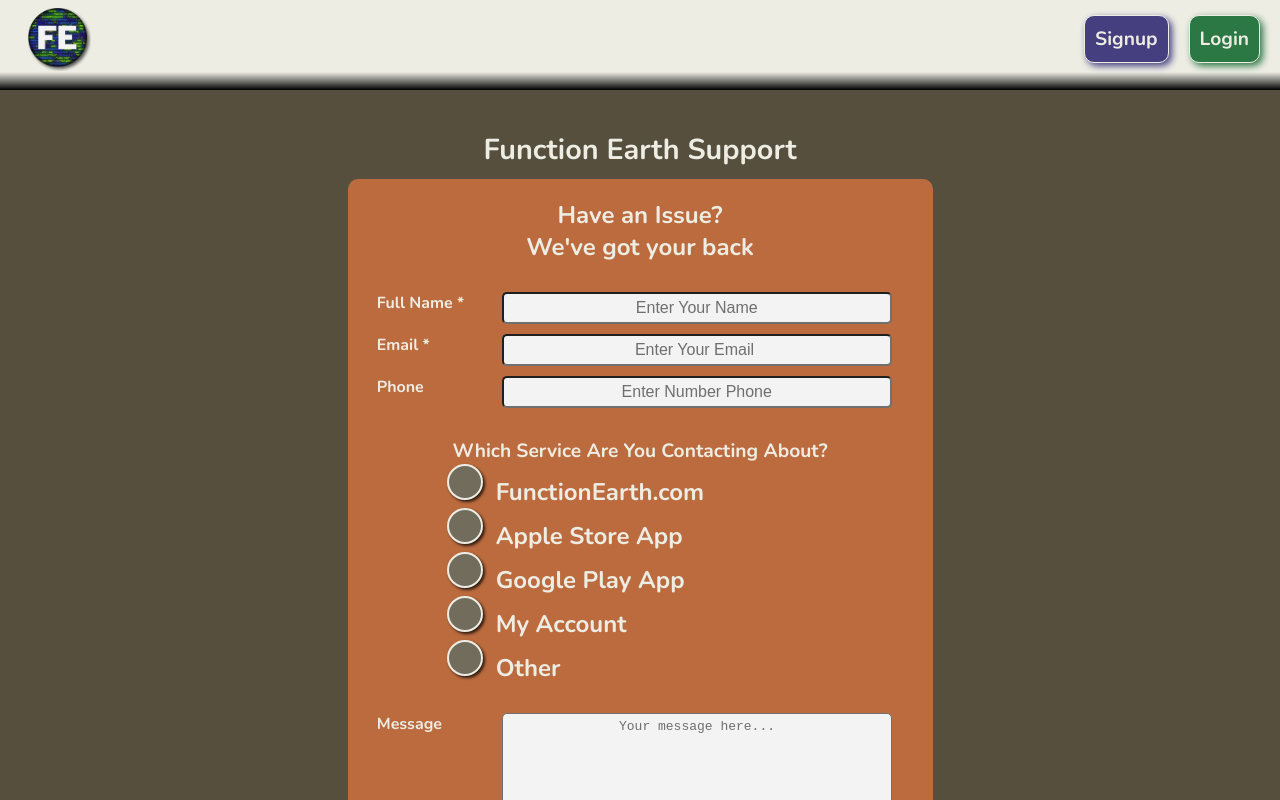
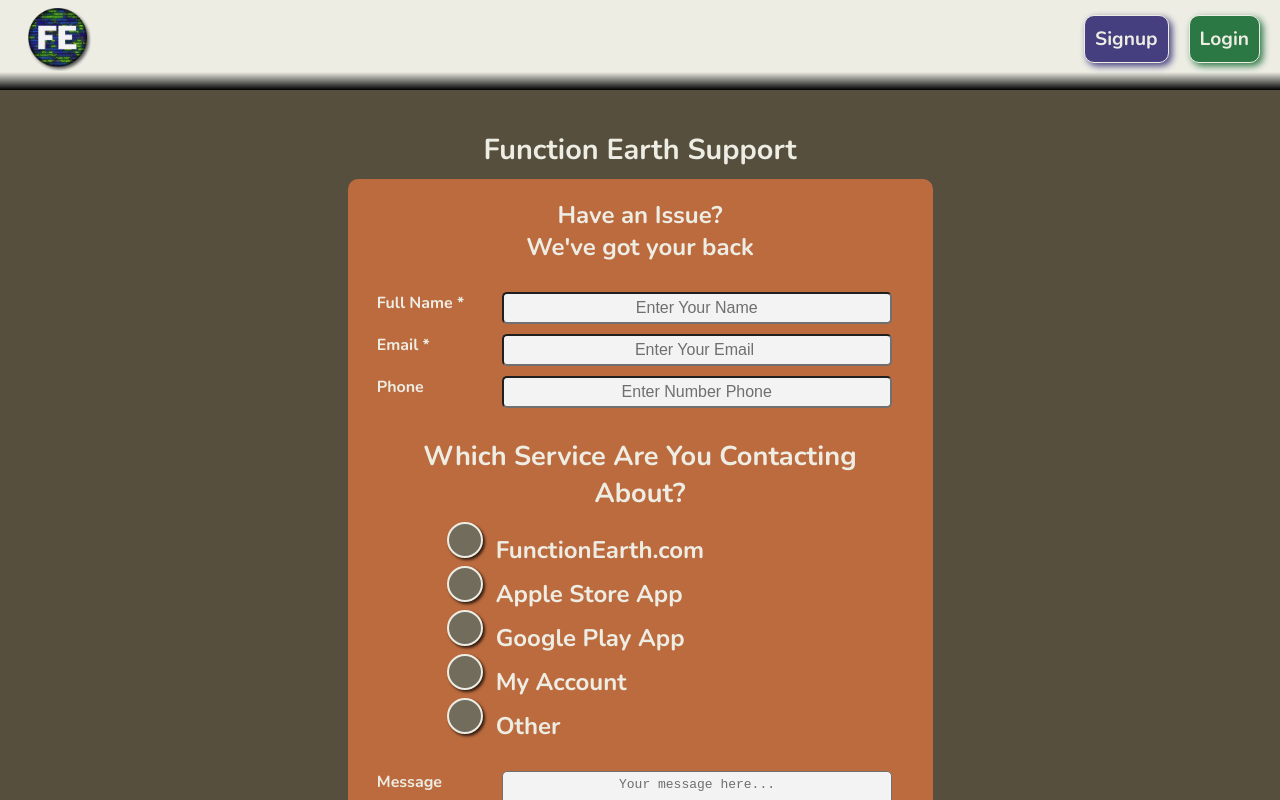
Before and after one commit to JacobMacInnis/web-function-earth-client, a React (Create React App) app: page /support in a window 1280 px wide. Shown: the top 800 px of the page. Built offline with nearby package versions, Linux system fonts and the light colour scheme; no server answers.

Commit message:
improved styling support page

```diff
--- a/src/components/Support/Support.css
+++ b/src/components/Support/Support.css
@@ -50,11 +50,15 @@
   max-width: 85%;
 }
 .support-radio-header {
-  font-size: 1.2em;
+  display: inline-block;
+  font-size: 1.3em;
+  margin-bottom: 10px;
 }
 .support-radio-flex {
   display: flex;
   flex-direction: row;
+  align-items: center;
+  align-content: center;
 }
 .support-radio-left-left {
   flex: 2;
@@ -73,6 +77,8 @@
   flex: 15;
   text-align: left;
   font-size: 1em;
+  display: table;
+  vertical-align: middle;
 }
 .support-radio-right:hover > .checkbox{
     background-color: #b9b8b3;
@@ -181,4 +187,7 @@
     width: 365px;
     height: 150px;
   }
+  .support-radio-header {
+    font-size: 1.7em;
+  }
 }
```
